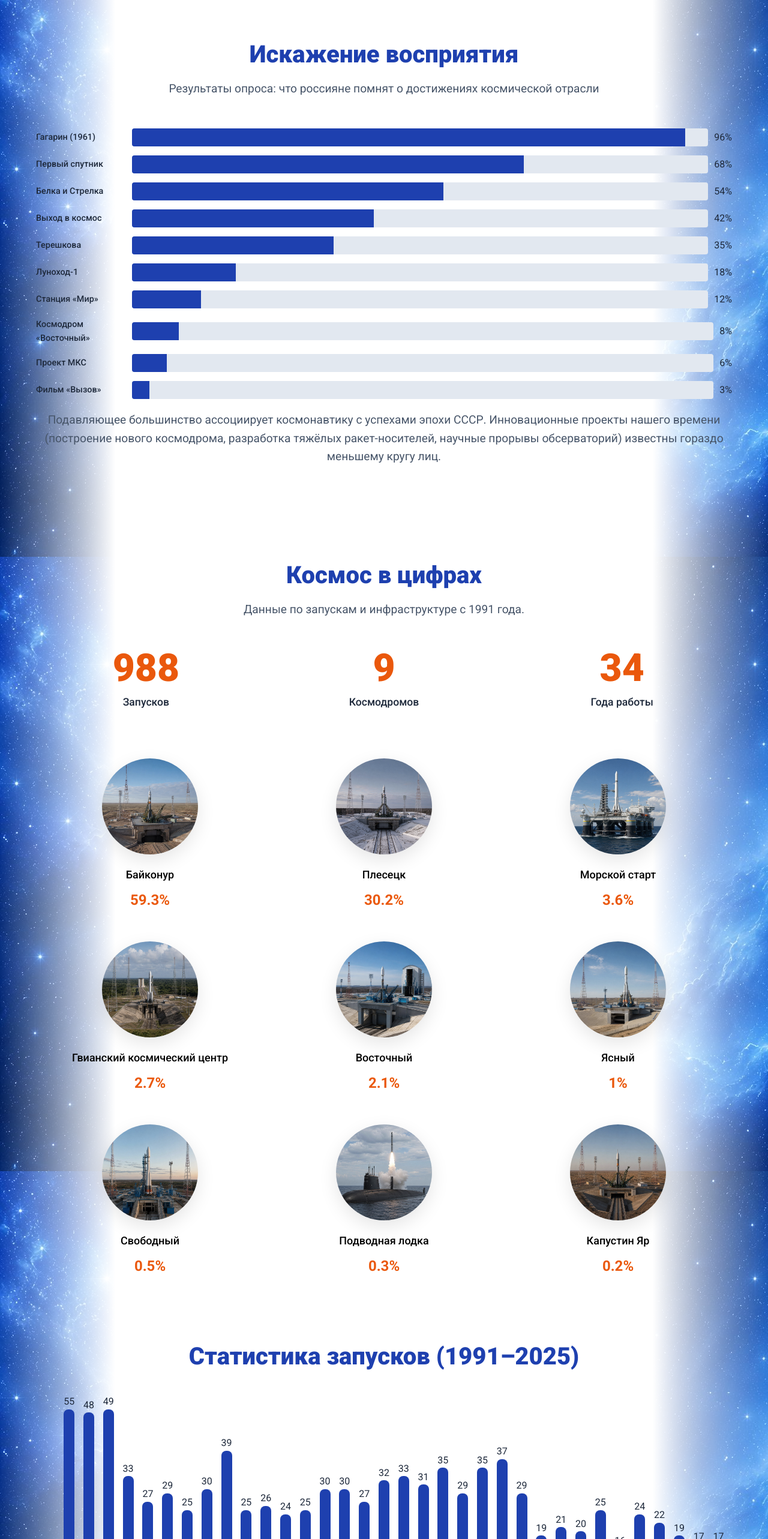
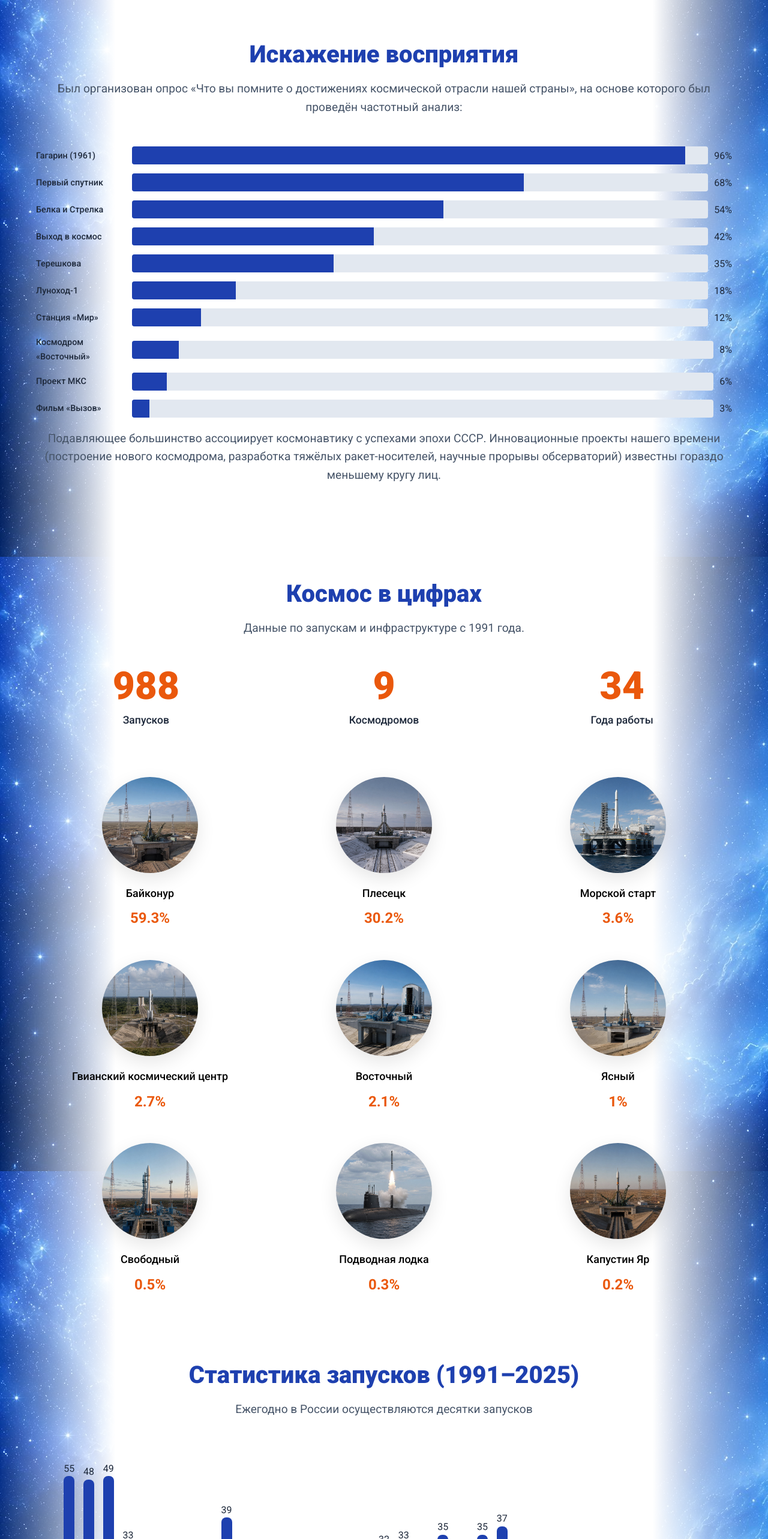
Before and after one commit to AndreyEstudiante/space, a plain HTML site: page index.html in a window 1280 px wide. Shown: the part 1120-3685 px from the top of the page at 60% size. Drawn offline with Linux system fonts and the light colour scheme.

Commit message:
Update index.html

```diff
--- a/index.html
+++ b/index.html
@@ -6,7 +6,7 @@
     <title>Россия в космосе (1991-2025)</title>
     <link href="https://fonts.googleapis.com/css2?family=Roboto:wght@400;500;700;900&display=swap" rel="stylesheet">
     <link rel="stylesheet" href="style.css">
-	<link rel="icon" type="image/png" href="images/fav.png">
+	<link rel="icon" type="image/png" href="images/Fav.png">
 </head>
 
 <div id="modal" class="modal">
@@ -62,7 +62,7 @@
 	<section class="section" id="stats-section">
     <div class="container">
         <h2 class="section-title">Искажение восприятия</h2>
-        <p class="section-subtitle">Результаты опроса: что россияне помнят о достижениях космической отрасли</p>
+        <p class="section-subtitle">Был организован опрос «Что вы помните о достижениях космической отрасли нашей страны», на основе которого был проведён частотный анализ:</p>
 
         <div class="chart-container" id="chart">
             </div>
@@ -178,6 +178,7 @@
     <section class="section">
     <div class="container">
         <h2 class="section-title t-animate" data-animate="fade-in-up">Статистика запусков (1991–2025)</h2>
+		<p class="section-subtitle">Ежегодно в России осуществляются десятки запусков</p>
         <div id="launches-chart" class="histogram-vertical"></div>
     </div>
 </section>
```
